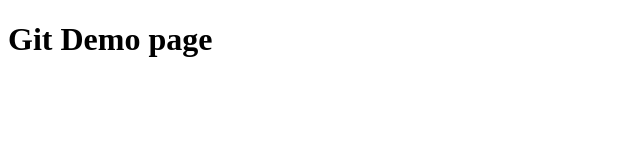
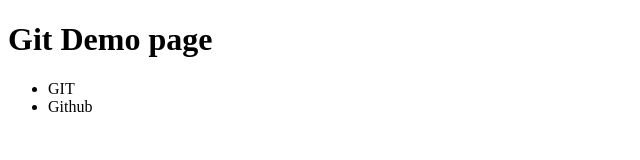
Before and after one commit to udbhavpushkar/git-demo-siri, a plain HTML site: page index.html in a window 1280 px wide. Shown: the full height of the page, 0-640 px from the left. Drawn offline with Linux system fonts and the light colour scheme.

Commit message:
ul added

```diff
--- a/index.html
+++ b/index.html
@@ -8,5 +8,9 @@
 </head>
 <body>
     <h1>Git Demo page</h1>
+    <ul>
+        <li>GIT</li>
+        <li>Github</li>
+    </ul>
 </body>
 </html>
```
